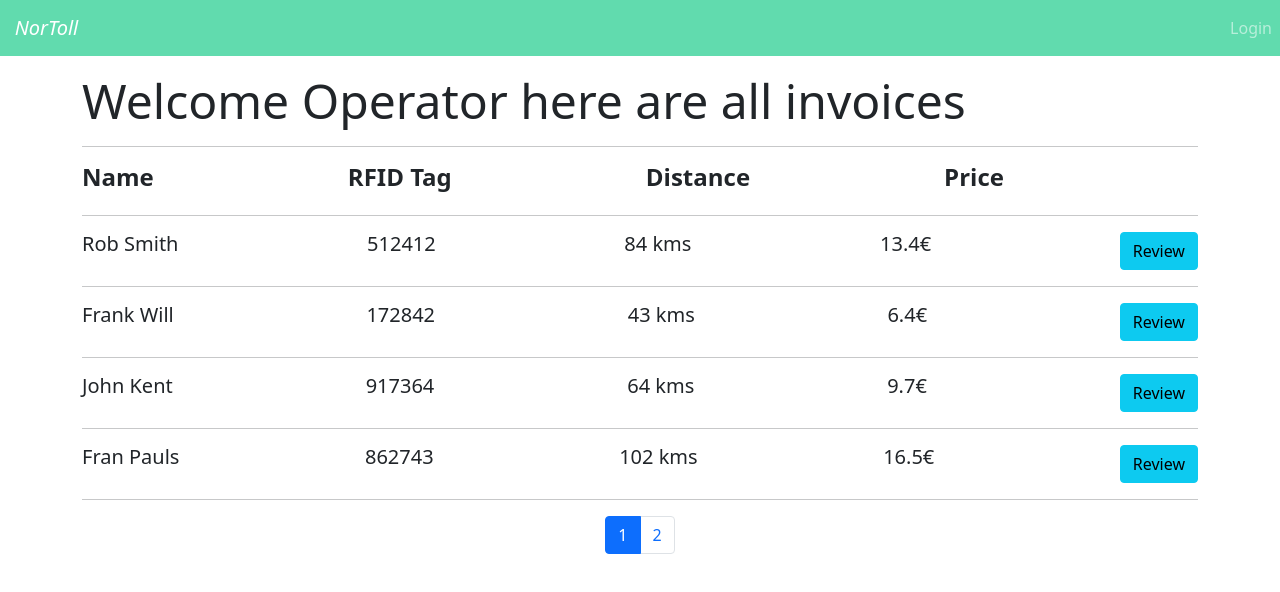
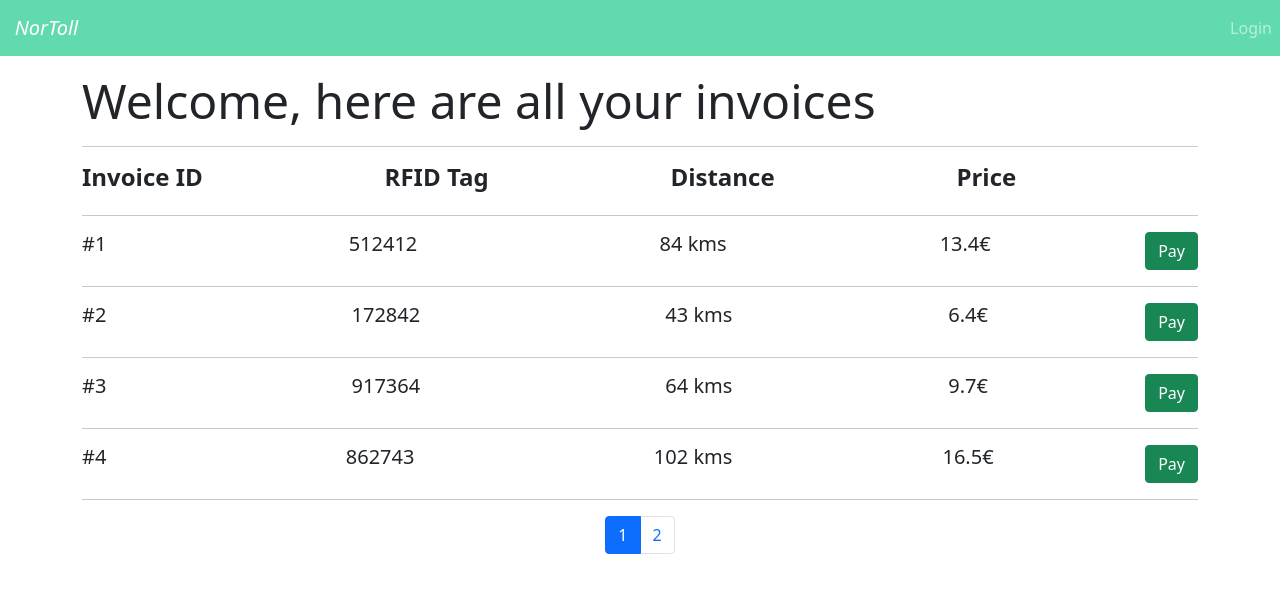
Before and after one commit to ConorGrocock/CSSDProject, a React (Create React App) app in the folder web/: page /home in a window 1280 px wide. Shown: the top 592 px of the page. Built offline with nearby package versions, Linux system fonts and the light colour scheme.

Commit message:
Invoice Id

```diff
--- a/web/src/pages/HomePage/HomePage.tsx
+++ b/web/src/pages/HomePage/HomePage.tsx
@@ -29,7 +29,7 @@ const HomePage = ()  => {
       role: string;
   }
 
-  const users : User[]=[{id: 1, email: "user@user.com", role: "toll"}]
+  const users : User[]=[{id: 1, email: "user@user.com", role: "driver"}]
 
   interface Invoice {
       id: number;
@@ -57,6 +57,7 @@ const HomePage = ()  => {
           <hr></hr>
           <div>
             <div className="d-flex justify-content-between">
+              <h4><b>Invoice ID</b></h4>
               <h4><b>RFID Tag</b></h4>
               <h4><b>Distance</b></h4>
               <h4><b>Price</b></h4>
@@ -67,7 +68,11 @@ const HomePage = ()  => {
           {invoices.length > 0 ? (currentInvoices.map((invoice) => (
             <div key={invoice.id}>
               <div className="d-flex justify-content-between">
-
+                <div>
+                  <h5>
+                    #{invoice.id}⠀⠀⠀⠀⠀⠀
+                  </h5>
+                </div>
                 <div>
                   <h5>
                     {invoice.rfid}⠀⠀⠀⠀⠀⠀
```
